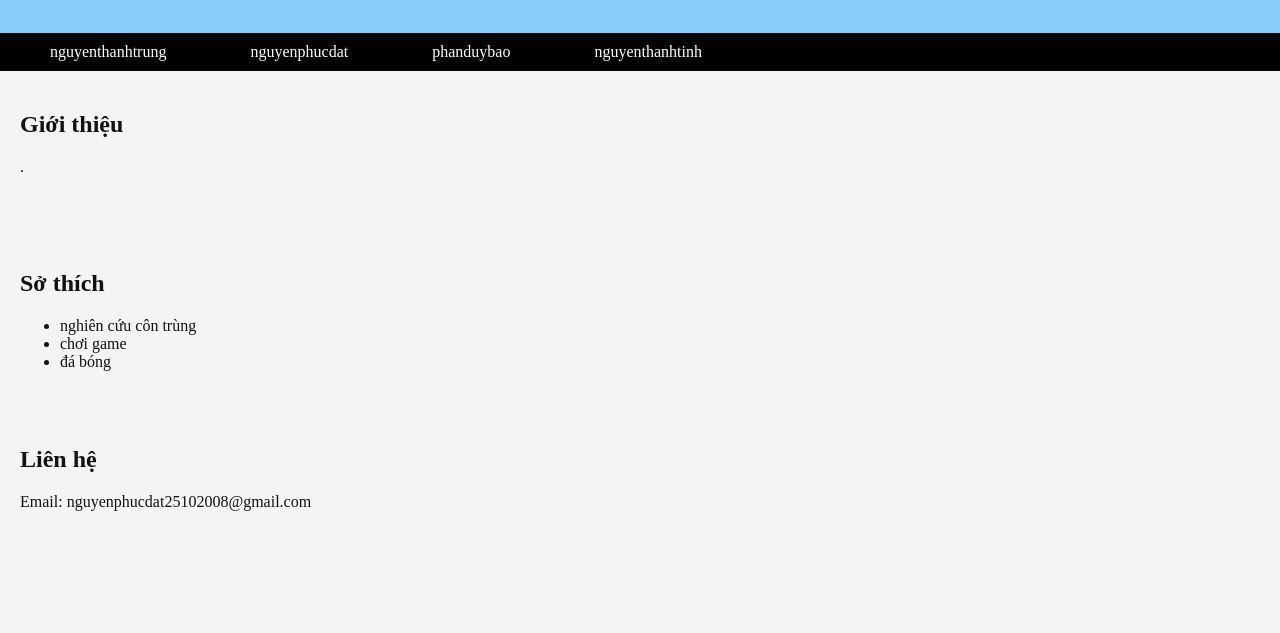
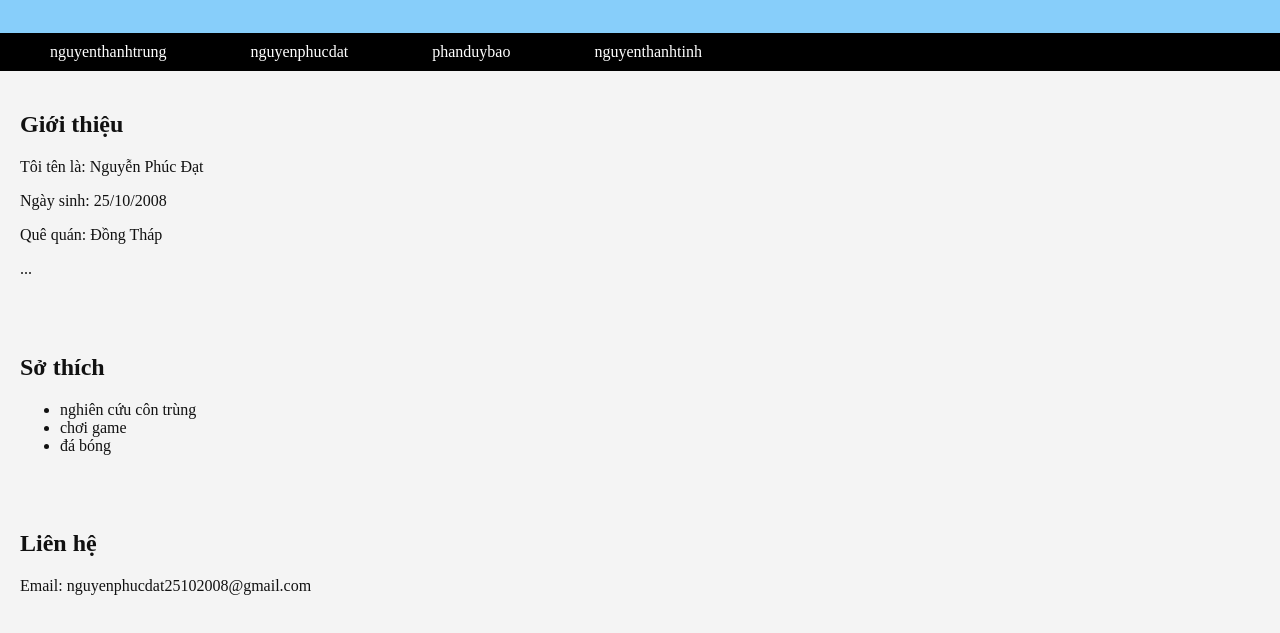
Before and after one commit to BlueMoon136/dat, a plain HTML site: page index.html in a window 1280 px wide. Shown: the part 121-754 px from the top of the page. Drawn offline with Linux system fonts and the light colour scheme.

Commit message:
Update index.html

```diff
--- a/index.html
+++ b/index.html
@@ -55,8 +55,10 @@
 
   <section id="about">
     <h2>Giới thiệu</h2>
-    <p> .</p>
-    <img src="images/anh1.jpg" alt="">
+    <p>Tôi tên là: Nguyễn Phúc Đạt</p>
+    <P>Ngày sinh: 25/10/2008</P>
+    <p> Quê quán: Đồng Tháp</p>
+    <p> ...</p>
   </section>
 
   <section id="projects">
```
